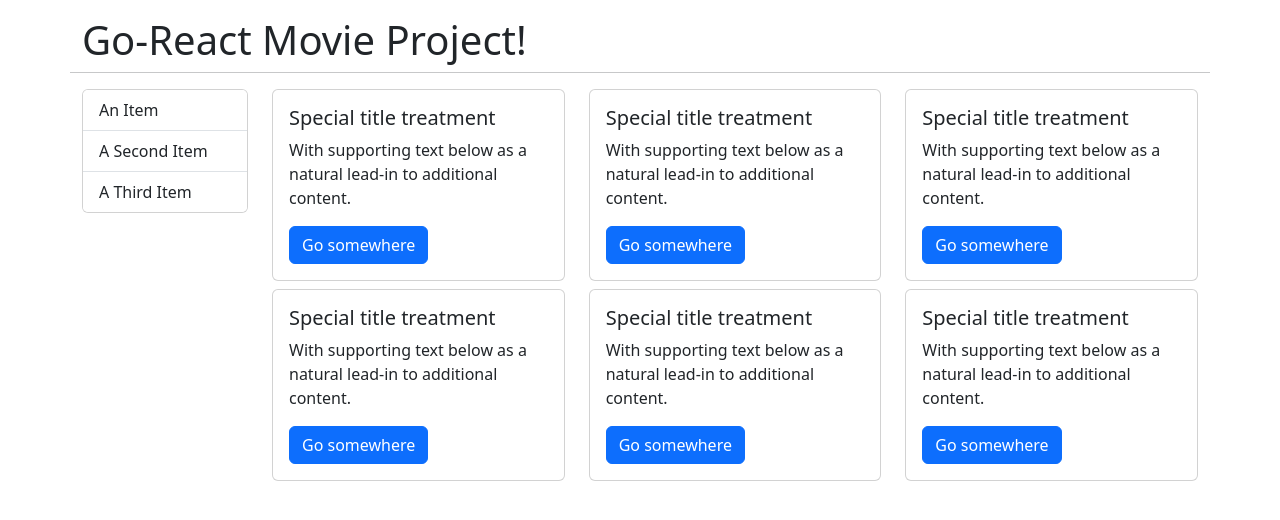
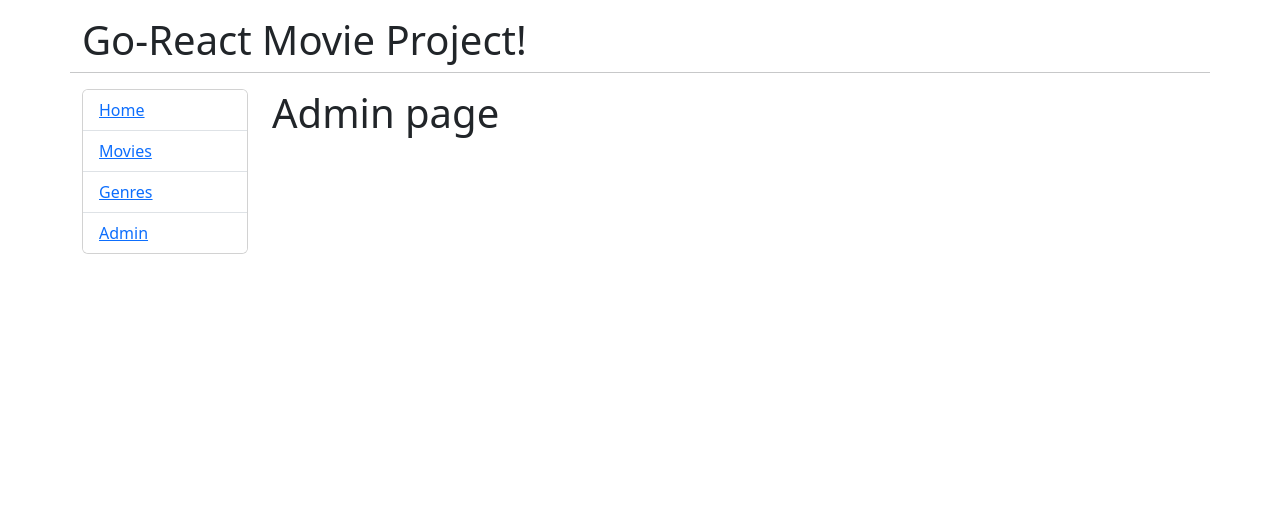
Before and after one commit to amrann/goreact-movie, a React (Create React App) app in the folder client-react-movie/: page /admin in a window 1280 px wide. Shown: the top 520 px of the page. Built offline with nearby package versions, Linux system fonts and the light colour scheme; the HTML template or start-up script is replaced by a standard one.

Commit message:
make dynamic page using router

```diff
--- a/client-react-movie/package.json
+++ b/client-react-movie/package.json
@@ -8,6 +8,7 @@
     "@testing-library/user-event": "^13.5.0",
     "react": "^18.3.1",
     "react-dom": "^18.3.1",
+    "react-router-dom": "^6.26.2",
     "react-scripts": "5.0.1",
     "web-vitals": "^2.1.4"
   },
--- a/client-react-movie/src/App.js
+++ b/client-react-movie/src/App.js
@@ -1,8 +1,17 @@
 
 import './App.css';
 
+import {BrowserRouter as Router, Routes, Route} from 'react-router-dom';
+
+import Menu from './components/Menu';
+import Home from './pages/home';
+import Movies from './pages/movies';
+import Genres from './pages/genres';
+import Admin from './pages/admin';
+
 function App() {
   return (
+    <Router>
       <div className='container'>
         <div className='row'>
           <h1 className='mt-3'>Go-React Movie Project!</h1>
@@ -10,104 +19,19 @@ function App() {
         </div>
         <div className='row'>
           <div className='col-sm-2'>
-            <div className='card'>
-              <ul className='list-group list-group-flush'>
-                <li className='list-group-item'>
-                  An Item
-                </li>
-                <li className='list-group-item'>
-                  A Second Item
-                </li>
-                <li className='list-group-item'>
-                  A Third Item
-                </li>
-              </ul>
-            </div>
+            <Menu />
           </div>
           <div className='col-sm-10'>
-          <div className="row">
-            <div className="col-sm-4 mb-2">
-              <div className="card">
-                <div className="card-body">
-                  <h5 className="card-title">Special title treatment</h5>
-                  <p className="card-text">
-                    With supporting text below as a natural lead-in to additional content.
-                  </p>
-                  <a href="#" className="btn btn-primary">
-                    Go somewhere
-                  </a>
+            <Routes>
+              <Route path='/' element={<Home />} />
+              <Route path='/movies' element={<Movies />} />
+              <Route path='/genres' element={<Genres />} />
+              <Route path='/admin' element={<Admin />} />
+            </Routes>
           </div>
         </div>
       </div>
-            <div className="col-sm-4 mb-2">
-              <div className="card">
-                <div className="card-body">
-                  <h5 className="card-title">Special title treatment</h5>
-                  <p className="card-text">
-                    With supporting text below as a natural lead-in to additional content.
-                  </p>
-                  <a href="#" className="btn btn-primary">
-                    Go somewhere
-                  </a>
-                </div>
-              </div>
-            </div>
-            <div className="col-sm-4 mb-2">
-              <div className="card">
-                <div className="card-body">
-                  <h5 className="card-title">Special title treatment</h5>
-                  <p className="card-text">
-                    With supporting text below as a natural lead-in to additional content.
-                  </p>
-                  <a href="#" className="btn btn-primary">
-                    Go somewhere
-                  </a>
-                </div>
-              </div>
-            </div>
-            <div className="col-sm-4 mb-2">
-              <div className="card">
-                <div className="card-body">
-                  <h5 className="card-title">Special title treatment</h5>
-                  <p className="card-text">
-                    With supporting text below as a natural lead-in to additional content.
-                  </p>
-                  <a href="#" className="btn btn-primary">
-                    Go somewhere
-                  </a>
-                </div>
-              </div>
-            </div>
-            <div className="col-sm-4 mb-2">
-              <div className="card">
-                <div className="card-body">
-                  <h5 className="card-title">Special title treatment</h5>
-                  <p className="card-text">
-                    With supporting text below as a natural lead-in to additional content.
-                  </p>
-                  <a href="#" className="btn btn-primary">
-                    Go somewhere
-                  </a>
-                </div>
-              </div>
-            </div>
-            <div className="col-sm-4 mb-2">
-              <div className="card">
-                <div className="card-body">
-                  <h5 className="card-title">Special title treatment</h5>
-                  <p className="card-text">
-                    With supporting text below as a natural lead-in to additional content.
-                  </p>
-                  <a href="#" className="btn btn-primary">
-                    Go somewhere
-                  </a>
-                </div>
-              </div>
-            </div>
-          </div>
-					</div>
-				</div>
-			</div>
+    </Router>
   );
 }
 
--- /dev/null
+++ b/client-react-movie/src/components/Content.js
@@ -0,0 +1,88 @@
+import React from 'react'
+
+const Content = () => {
+  return (
+    <div className="row">
+      <div className="col-sm-4 mb-2">
+        <div className="card">
+          <div className="card-body">
+            <h5 className="card-title">Special title treatment</h5>
+            <p className="card-text">
+              With supporting text below as a natural lead-in to additional content.
+            </p>
+            <a href="#" className="btn btn-primary">
+              Go somewhere
+            </a>
+          </div>
+        </div>
+      </div>
+      <div className="col-sm-4 mb-2">
+        <div className="card">
+          <div className="card-body">
+            <h5 className="card-title">Special title treatment</h5>
+            <p className="card-text">
+              With supporting text below as a natural lead-in to additional content.
+            </p>
+            <a href="#" className="btn btn-primary">
+              Go somewhere
+            </a>
+          </div>
+        </div>
+      </div>
+      <div className="col-sm-4 mb-2">
+        <div className="card">
+          <div className="card-body">
+            <h5 className="card-title">Special title treatment</h5>
+            <p className="card-text">
+              With supporting text below as a natural lead-in to additional content.
+            </p>
+            <a href="#" className="btn btn-primary">
+              Go somewhere
+            </a>
+          </div>
+        </div>
+      </div>
+      <div className="col-sm-4 mb-2">
+        <div className="card">
+          <div className="card-body">
+            <h5 className="card-title">Special title treatment</h5>
+            <p className="card-text">
+              With supporting text below as a natural lead-in to additional content.
+            </p>
+            <a href="#" className="btn btn-primary">
+              Go somewhere
+            </a>
+          </div>
+        </div>
+      </div>
+      <div className="col-sm-4 mb-2">
+        <div className="card">
+          <div className="card-body">
+            <h5 className="card-title">Special title treatment</h5>
+            <p className="card-text">
+              With supporting text below as a natural lead-in to additional content.
+            </p>
+            <a href="#" className="btn btn-primary">
+              Go somewhere
+            </a>
+          </div>
+        </div>
+      </div>
+      <div className="col-sm-4 mb-2">
+        <div className="card">
+          <div className="card-body">
+            <h5 className="card-title">Special title treatment</h5>
+            <p className="card-text">
+              With supporting text below as a natural lead-in to additional content.
+            </p>
+            <a href="#" className="btn btn-primary">
+              Go somewhere
+            </a>
+          </div>
+        </div>
+      </div>
+    </div>
+  )
+}
+
+export default Content
--- /dev/null
+++ b/client-react-movie/src/components/Menu.js
@@ -0,0 +1,25 @@
+import React from 'react'
+import { Link } from 'react-router-dom'
+
+const Menu = () => {
+  return (
+    <div className='card'>
+      <ul className='list-group list-group-flush'>
+        <li className='list-group-item'>
+          <Link to='/'>Home</Link>
+        </li>
+        <li className='list-group-item'>
+          <Link to='/movies'>Movies</Link>
+        </li>
+        <li className='list-group-item'>
+          <Link to='/genres'>Genres</Link>
+        </li>
+        <li className='list-group-item'>
+          <Link to='/admin'>Admin</Link>
+        </li>
+      </ul>
+    </div>
+  )
+}
+
+export default Menu
--- /dev/null
+++ b/client-react-movie/src/pages/admin/index.js
@@ -0,0 +1,11 @@
+import React from 'react'
+
+const index = () => {
+  return (
+    <>
+      <h1>Admin page</h1>
+    </>
+  )
+}
+
+export default index
--- /dev/null
+++ b/client-react-movie/src/pages/genres/index.js
@@ -0,0 +1,11 @@
+import React from 'react'
+
+const index = () => {
+  return (
+    <>
+      <h1>Genres page</h1>
+    </>
+  )
+}
+
+export default index
--- /dev/null
+++ b/client-react-movie/src/pages/home/index.js
@@ -0,0 +1,12 @@
+import React from 'react'
+import Content from '../../components/Content'
+
+const index = () => {
+  return (
+    <>
+      <Content />
+    </>
+  )
+}
+
+export default index
--- /dev/null
+++ b/client-react-movie/src/pages/movies/index.js
@@ -0,0 +1,12 @@
+import React from 'react'
+import Content from '../../components/Content'
+
+const index = () => {
+  return (
+    <>
+      <Content />
+    </>
+  )
+}
+
+export default index
```
Also changed, not shown: 1 other file (tests, documents, lock files or other folders). Lines whose indentation alone changed are shown as unchanged.
